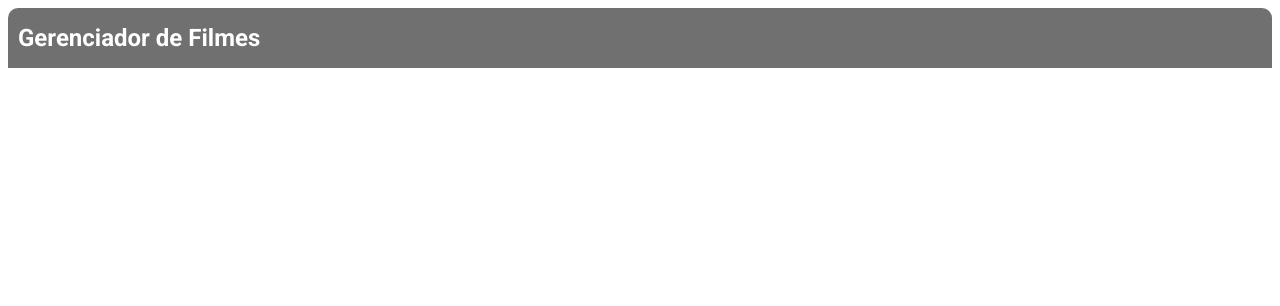
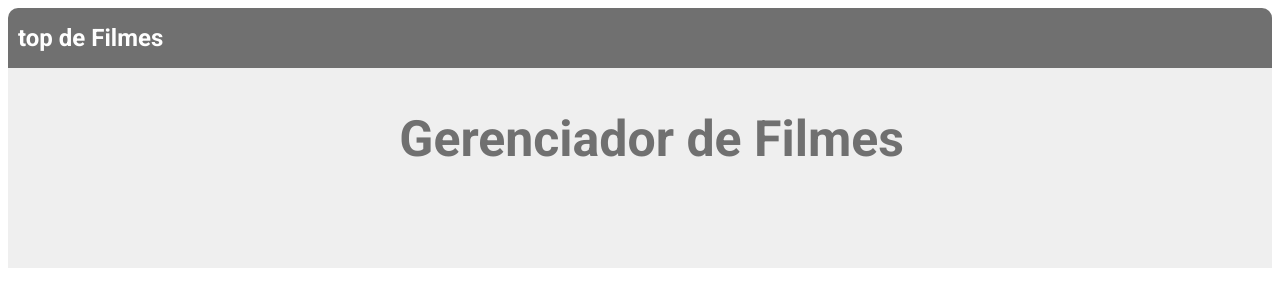
Before and after one commit to nicolaukurita/gerenciador-filmes-react, a React (Create React App) app: page / in a window 1280 px wide. Shown: the top 306 px of the page. Built offline with nearby package versions, Linux system fonts and the light colour scheme.

Commit message:
Criação do topbar

```diff
--- a/src/App.jsx
+++ b/src/App.jsx
@@ -1,3 +1,4 @@
+import { Topbanner } from "./components/topbanner";
 import { Topbar } from "./components/topbar";
 import './global.css';
 
@@ -5,6 +6,7 @@ function App() {
   return (
     <>
       <Topbar />
+      <Topbanner/>
     </>
   );
 }
--- /dev/null
+++ b/src/components/topbanner/index.jsx
@@ -0,0 +1,9 @@
+import "./style.css"
+
+export function Topbanner() {
+    return (
+        <div className="topbanner">
+            <center className="topbanner">Gerenciador de Filmes</center>
+        </div>
+    );
+}
--- /dev/null
+++ b/src/components/topbanner/style.css
@@ -0,0 +1,15 @@
+div.topbanner{
+    background-color: #efefef;
+    height: 200px;
+    padding-left: 10px;
+}
+
+center.topbanner{
+    font-size: 50px;
+    font-weight: bold;
+    color: #707070;
+    position: absolute;
+    top: 110px;
+    text-align: center;
+    width: 99%;
+}
--- a/src/components/topbar/index.jsx
+++ b/src/components/topbar/index.jsx
@@ -3,7 +3,7 @@ import "./style.css";
 export function Topbar() {
     return (
         <div className="topbar">
-            <a href="http://www.etematica.com.br/" className="topbar">Gerenciador de Filmes</a>
+            <a href="http://www.etematica.com.br/" className="topbar">top de Filmes</a>
         </div>
     );
 }
```
